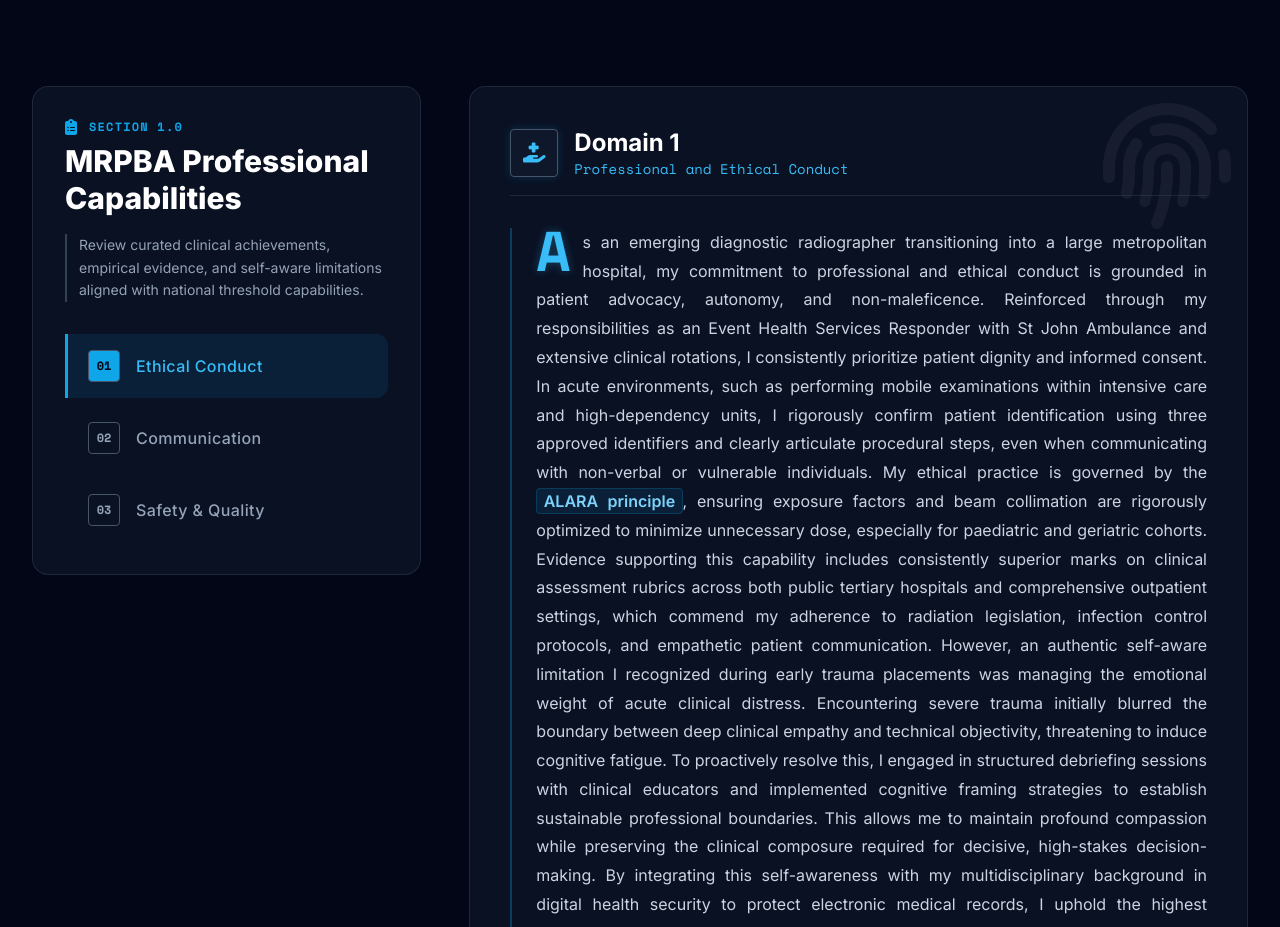
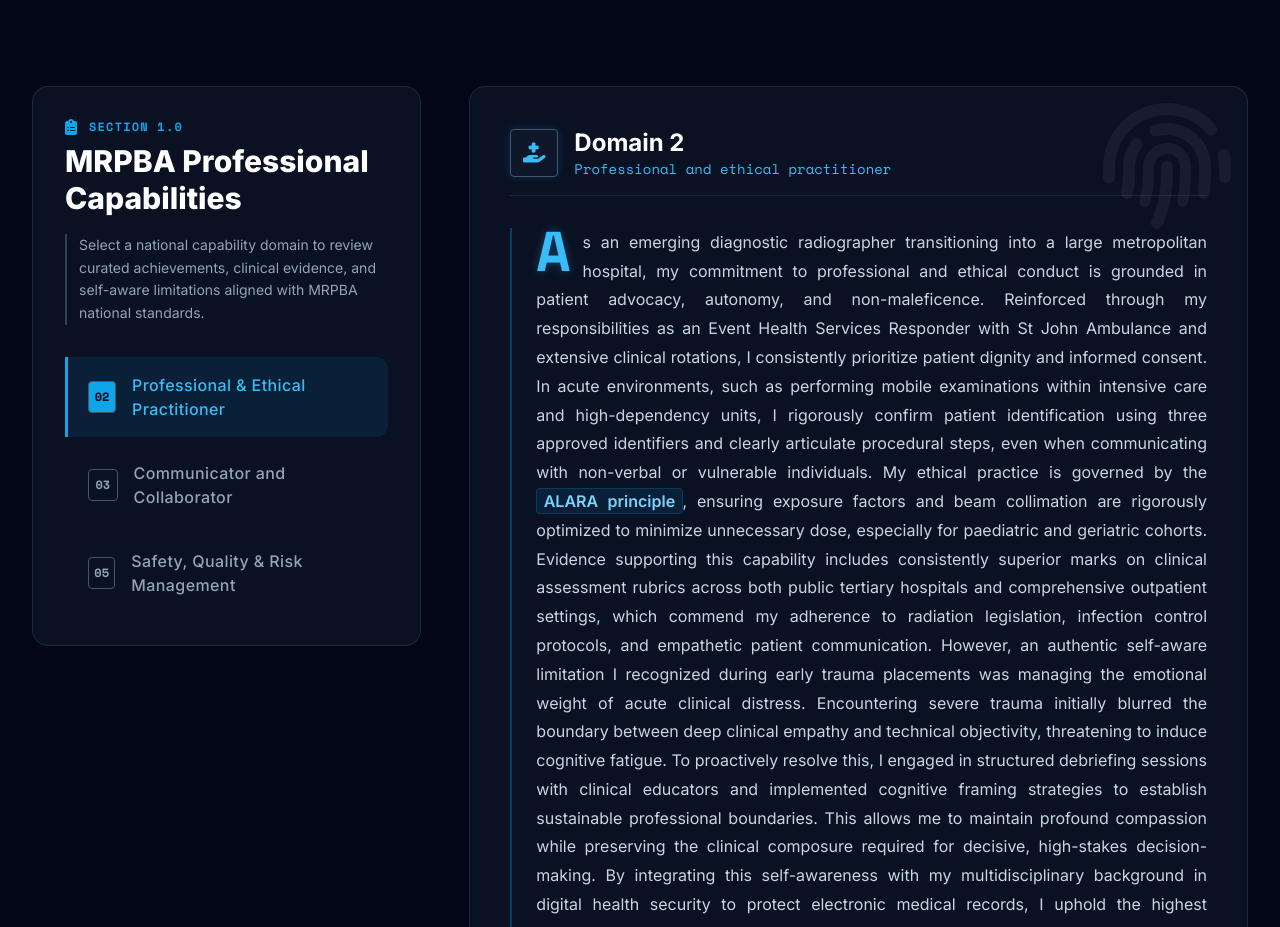
Before and after one commit to reginahu1224/rouging-hu-radfolio, a plain HTML site: page index.html in a window 1280 px wide. Shown: the part 2180-3107 px from the top of the page. Drawn offline with nearby package versions, Linux system fonts and the light colour scheme.

Commit message:
Update index.html

```diff
--- a/index.html
+++ b/index.html
@@ -368,7 +368,7 @@
         </div>
     </section>
 
-    <!-- SECTION: CLINICAL EXPERIENCES (Strictly Chronological Order: Sep 2025 -> Nov 2025 -> May 2026) -->
+    <!-- SECTION: CLINICAL EXPERIENCES (Chronological Order: Sep 2025 -> Nov 2025 -> May 2026) -->
     <section id="experience" class="py-20 relative border-t border-clinical-800 bg-clinical-950/40">
         <div class="max-w-7xl mx-auto px-4 sm:px-6 lg:px-8">
 
@@ -385,7 +385,7 @@
                 <div class="h-1 w-24 bg-gradient-to-r from-transparent via-clinical-500 to-transparent mx-auto mt-6"></div>
             </div>
 
-            <!-- Competency Pills (Positioned below section header and above placement cards) -->
+            <!-- Competency Pills (Directly below Title and above Placement Cards) -->
             <div class="grid grid-cols-2 sm:grid-cols-3 lg:grid-cols-6 gap-3 mb-14 reveal">
                 <div class="glass-panel p-3 rounded-xl text-center border border-clinical-700/60 hover:border-clinical-500/50 transition-colors">
                     <i class="fas fa-bolt text-clinical-400 text-sm mb-1 block"></i>
@@ -531,7 +531,7 @@
         </div>
     </section>
 
-    <!-- SECTION: CAPABILITIES (MRPBA) -->
+    <!-- SECTION: CAPABILITIES (MRPBA - Strictly Named According to Table 1 Official Standards) -->
     <section id="capabilities" class="py-24 relative border-t border-clinical-800">
         <div class="max-w-7xl mx-auto px-4 sm:px-6 lg:px-8">
             <div class="flex flex-col lg:flex-row gap-12">
@@ -545,22 +545,22 @@
                         </div>
                         <h3 class="text-3xl font-extrabold text-white leading-tight mb-4">MRPBA Professional Capabilities</h3>
                         <p class="text-slate-400 mb-8 text-sm leading-relaxed border-l-2 border-clinical-700 pl-3">
-                            Review curated clinical achievements, empirical evidence, and self-aware limitations aligned with national threshold capabilities.
+                            Select a national capability domain to review curated achievements, clinical evidence, and self-aware limitations aligned with MRPBA national standards.
                         </p>
 
-                        <!-- Tab Controls -->
+                        <!-- Tab Controls: Using Exact Table 1 Domain Titles -->
                         <div class="flex flex-col space-y-2" role="tablist">
                             <button class="tab-btn active text-left py-4 px-5 rounded-r-xl text-slate-400 hover:text-white hover:bg-clinical-800/50 focus:outline-none flex items-center gap-4 group" data-tab="tab-ethics" role="tab">
-                                <div class="w-8 h-8 rounded border border-clinical-600 flex items-center justify-center text-xs font-bold font-mono tab-icon-bg transition-colors group-hover:border-clinical-400">01</div>
-                                <span class="font-medium tracking-wide">Ethical Conduct</span>
+                                <div class="w-8 h-8 rounded border border-clinical-600 flex items-center justify-center text-xs font-bold font-mono tab-icon-bg transition-colors group-hover:border-clinical-400">02</div>
+                                <span class="font-medium tracking-wide">Professional & Ethical Practitioner</span>
                             </button>
                             <button class="tab-btn text-left py-4 px-5 rounded-r-xl text-slate-400 hover:text-white hover:bg-clinical-800/50 focus:outline-none flex items-center gap-4 group" data-tab="tab-comm" role="tab">
-                                <div class="w-8 h-8 rounded border border-clinical-600 flex items-center justify-center text-xs font-bold font-mono tab-icon-bg transition-colors group-hover:border-clinical-400">02</div>
-                                <span class="font-medium tracking-wide">Communication</span>
+                                <div class="w-8 h-8 rounded border border-clinical-600 flex items-center justify-center text-xs font-bold font-mono tab-icon-bg transition-colors group-hover:border-clinical-400">03</div>
+                                <span class="font-medium tracking-wide">Communicator and Collaborator</span>
                             </button>
                             <button class="tab-btn text-left py-4 px-5 rounded-r-xl text-slate-400 hover:text-white hover:bg-clinical-800/50 focus:outline-none flex items-center gap-4 group" data-tab="tab-evidence" role="tab">
-                                <div class="w-8 h-8 rounded border border-clinical-600 flex items-center justify-center text-xs font-bold font-mono tab-icon-bg transition-colors group-hover:border-clinical-400">03</div>
-                                <span class="font-medium tracking-wide">Safety & Quality</span>
+                                <div class="w-8 h-8 rounded border border-clinical-600 flex items-center justify-center text-xs font-bold font-mono tab-icon-bg transition-colors group-hover:border-clinical-400">05</div>
+                                <span class="font-medium tracking-wide">Safety, Quality & Risk Management</span>
                             </button>
                         </div>
                     </div>
@@ -573,15 +573,15 @@
                             <i class="fas fa-fingerprint text-9xl"></i>
                         </div>
 
-                        <!-- Domain 1 -->
+                        <!-- Domain 2 (Official Title from Table 1) -->
                         <div id="tab-ethics" class="tab-content active" role="tabpanel">
                             <div class="flex items-center gap-4 mb-8 pb-4 border-b border-clinical-700/50">
                                 <div class="w-12 h-12 rounded bg-clinical-900 border border-clinical-600 text-clinical-400 flex items-center justify-center text-xl shadow-[0_0_10px_rgba(14,165,233,0.2)]">
                                     <i class="fas fa-hand-holding-medical"></i>
                                 </div>
                                 <div>
-                                    <h4 class="text-2xl font-bold text-white">Domain 1</h4>
-                                    <div class="text-sm font-mono text-clinical-400">Professional and Ethical Conduct</div>
+                                    <h4 class="text-2xl font-bold text-white">Domain 2</h4>
+                                    <div class="text-sm font-mono text-clinical-400">Professional and ethical practitioner</div>
                                 </div>
                             </div>
                             <p class="academic-text drop-cap">
@@ -589,15 +589,15 @@
                             </p>
                         </div>
 
-                        <!-- Domain 2 -->
+                        <!-- Domain 3 (Official Title from Table 1) -->
                         <div id="tab-comm" class="tab-content" role="tabpanel">
                             <div class="flex items-center gap-4 mb-8 pb-4 border-b border-clinical-700/50">
                                 <div class="w-12 h-12 rounded bg-clinical-900 border border-clinical-600 text-clinical-400 flex items-center justify-center text-xl shadow-[0_0_10px_rgba(14,165,233,0.2)]">
                                     <i class="fas fa-comments"></i>
                                 </div>
                                 <div>
-                                    <h4 class="text-2xl font-bold text-white">Domain 2</h4>
-                                    <div class="text-sm font-mono text-clinical-400">Communication and Collaboration</div>
+                                    <h4 class="text-2xl font-bold text-white">Domain 3</h4>
+                                    <div class="text-sm font-mono text-clinical-400">Communicator and collaborator</div>
                                 </div>
                             </div>
                             <p class="academic-text drop-cap">
@@ -605,15 +605,15 @@
                             </p>
                         </div>
 
-                        <!-- Domain 3 -->
+                        <!-- Domain 5 (Official Title from Table 1) -->
                         <div id="tab-evidence" class="tab-content" role="tabpanel">
                             <div class="flex items-center gap-4 mb-8 pb-4 border-b border-clinical-700/50">
                                 <div class="w-12 h-12 rounded bg-clinical-900 border border-clinical-600 text-clinical-400 flex items-center justify-center text-xl shadow-[0_0_10px_rgba(14,165,233,0.2)]">
                                     <i class="fas fa-shield-virus"></i>
                                 </div>
                                 <div>
-                                    <h4 class="text-2xl font-bold text-white">Domain 3</h4>
-                                    <div class="text-sm font-mono text-clinical-400">Safety, Quality and Evidence-Based Practice</div>
+                                    <h4 class="text-2xl font-bold text-white">Domain 5</h4>
+                                    <div class="text-sm font-mono text-clinical-400">Safety, quality and risk management practitioner</div>
                                 </div>
                             </div>
                             <p class="academic-text drop-cap">
@@ -733,7 +733,7 @@
 
             <div class="grid grid-cols-1 lg:grid-cols-3 gap-8 items-start">
 
-                <!-- Quality Card 1: Inventiveness (Grounded in Real Multidisciplinary Speech Pathology & Theatre Adaptations) -->
+                <!-- Quality Card 1: Inventiveness (Grounded in Multidisciplinary Speech Pathology & Theatre Adaptations) -->
                 <div class="glass-panel glass-card rounded-2xl flex flex-col h-full relative overflow-hidden reveal">
                     <div class="absolute top-0 left-0 w-full h-1 bg-gradient-to-r from-clinical-600 to-clinical-400"></div>
                     <div class="p-8 flex-grow">
```
